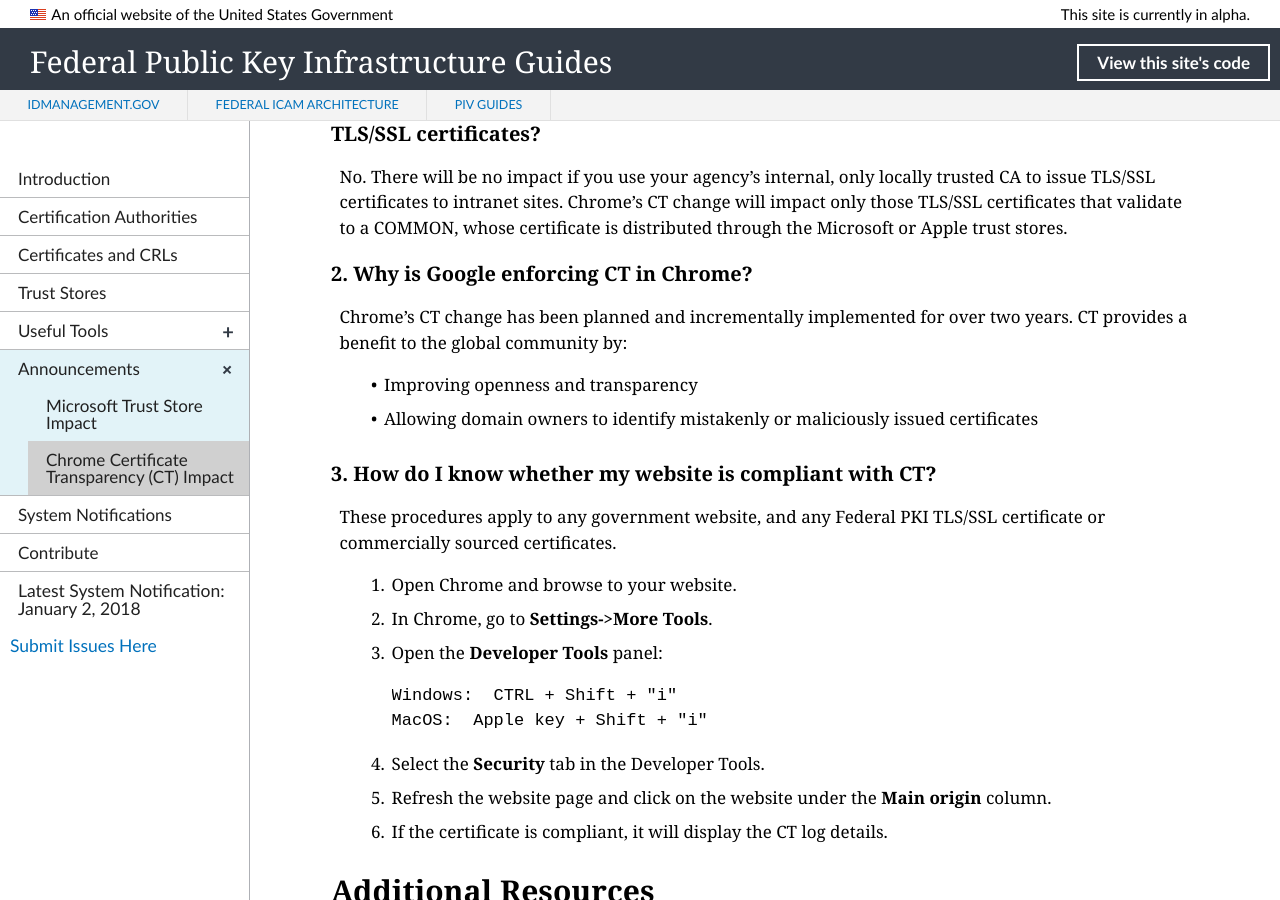
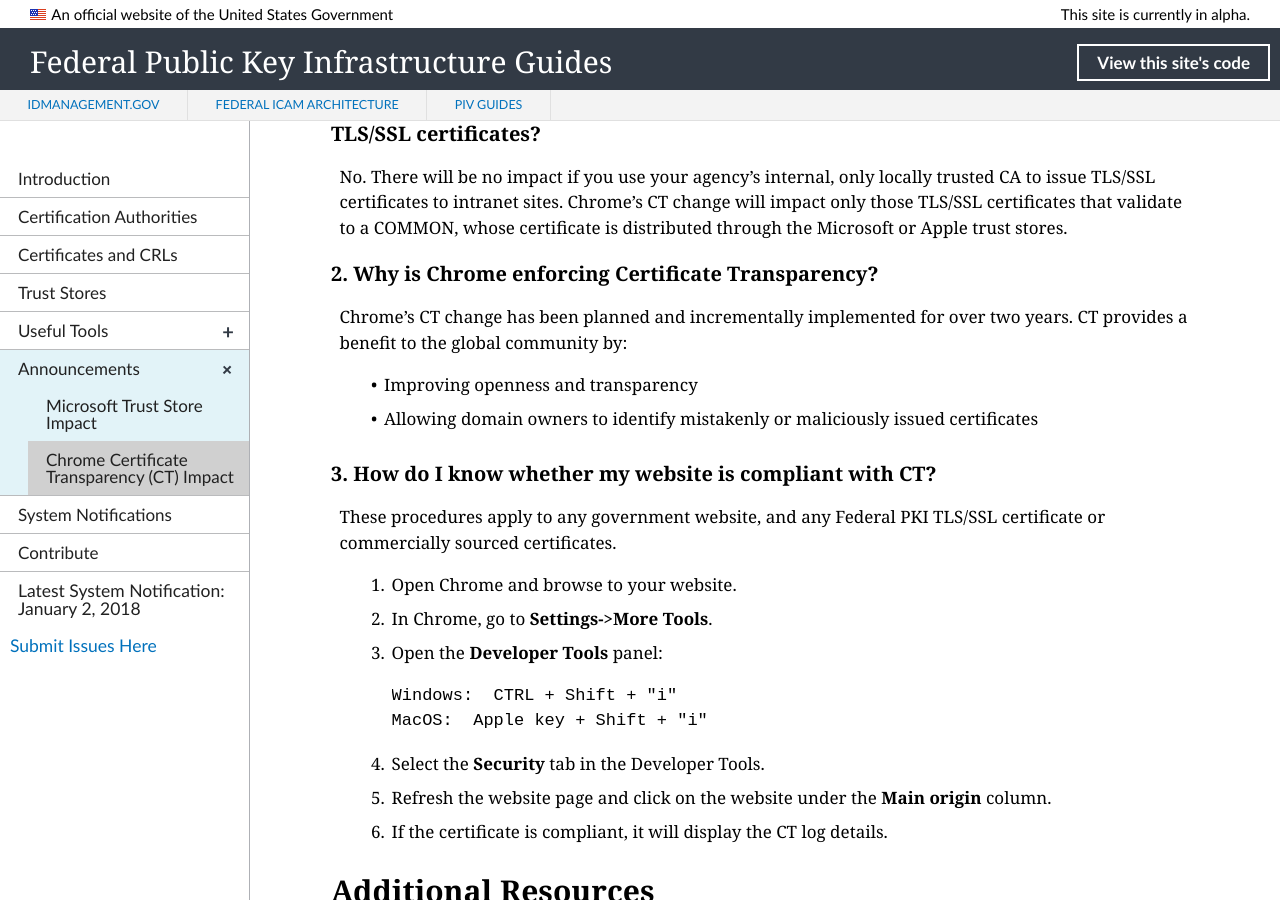
Before and after one commit to GSA/fpki-guides, a Jekyll site: the page built from _announcements/02_google_ct.md, in a window 1280 px wide and 900 px high, scrolled down 2446 px. Built offline with Jekyll 4.4.1, drawn with Linux system fonts in a browser that asks for light colours; nearby versions of some CDN libraries; library files that are not in the unit come from our copies.

Commit message:
removing comments

````diff
--- a/_announcements/02_google_ct.md
+++ b/_announcements/02_google_ct.md
@@ -18,9 +18,8 @@
 - [Additional Resources](#additional-resources)
 
 ## What Will Be Impacted?
-<!--Should we say that when the FPKI removes the trust bit for COMMON from the Microsoft trust store, the Google CT problem will go away for Windows users?-->
 The Microsoft and Apple trust stores currently distribute the U.S. Government Root CA (Federal Common Policy CA [COMMON]) certificate. This means that a user of a Windows, Apple, or Chrome Operating System who also uses a Chrome browser will receive an error when browsing to an intranet website using an Federal PKI CA-issued, TLS/SSL certificate. A government user will receive an error on government-furnished equipment if all of the following are true:
-<!--Does Chrome OS also rely on MS and Apple trust stores' Root CA certificates to confirm the trustworthiness of SSL/TLS certificates that validate to COMMON?--->
+
 1. Using a Chrome browser
 2. Using Window OS, MacOS, Chrome OS, or Apple iOS device
 3. Browsing to an website with a TLS/SSL certificate that validates to COMMON
@@ -70,14 +69,14 @@
      <string>.example.agency.gov</string>
    </array>
    ```
-<!--Deleted Android instruction-->
+
 ## Frequently Asked Questions
 
 ### 1. Will Chrome's use of CT impact my agency's internal, only locally trusted CA TLS/SSL certificates?
 
 No. There will be no impact if you use your agency's internal, only locally trusted CA to issue TLS/SSL certificates to intranet sites. Chrome's CT change will impact only those TLS/SSL certificates that validate to a COMMON, whose certificate is distributed through the Microsoft or Apple trust stores.
 
-### 2. Why is Google enforcing CT in Chrome?
+### 2. Why is Chrome enforcing Certificate Transparency?
 
 Chrome's CT change has been planned and incrementally implemented for over two years.  CT provides a benefit to the global community by:
 
````
